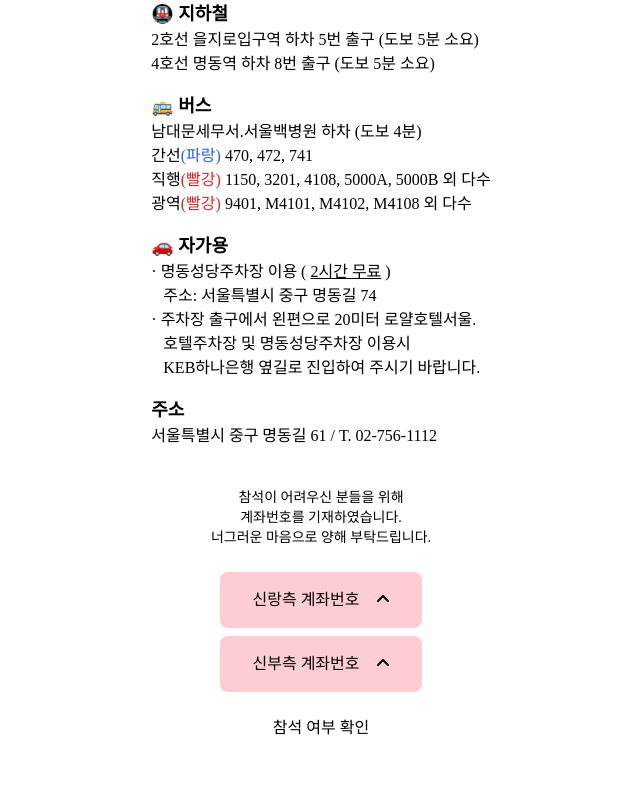
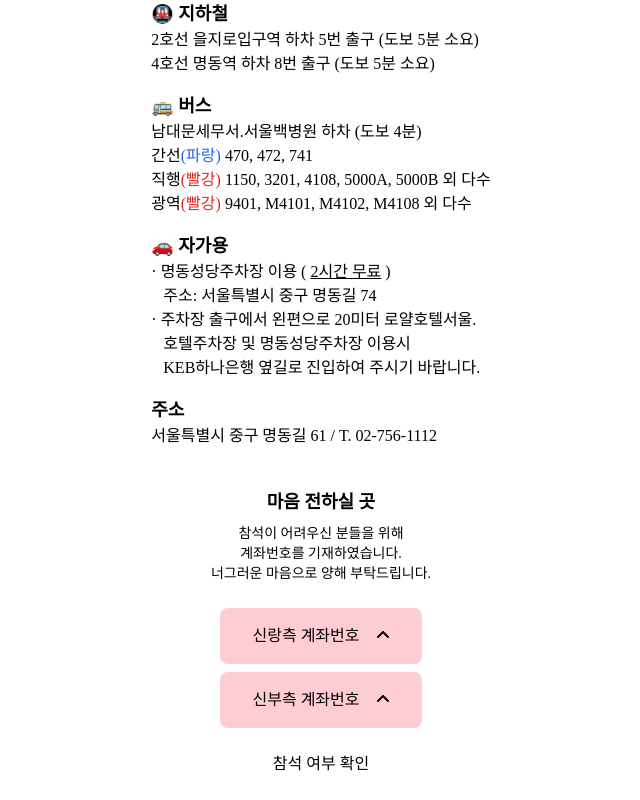
Before and after one commit to hhaze/wedding-invitation, a Next.js app: page / in a window 1280 px wide. Shown: the part 2391-3191 px from the top of the page, without its empty margins (319-959 px from the left). Before the commit the page ends 3155 px from the top, so only its background shows below. Built offline with nearby package versions, Linux system fonts and the light colour scheme.

Commit message:
Add title

```diff
--- a/components/banking.tsx
+++ b/components/banking.tsx
@@ -4,7 +4,8 @@ import {Accordion} from './accordion'
 export const Banking: FunctionComponent = () => {
   return (
     <>
-      <div className='flex flex-col items-center justify-center text-sm py-6'>
+      <div className='font-bold text-lg pt-6'>마음 전하실 곳</div>
+      <div className='flex flex-col items-center justify-center text-sm pt-2 pb-6'>
         <span>참석이 어려우신 분들을 위해</span>
         <span>계좌번호를 기재하였습니다.</span>
         <span>너그러운 마음으로 양해 부탁드립니다.</span>
```
